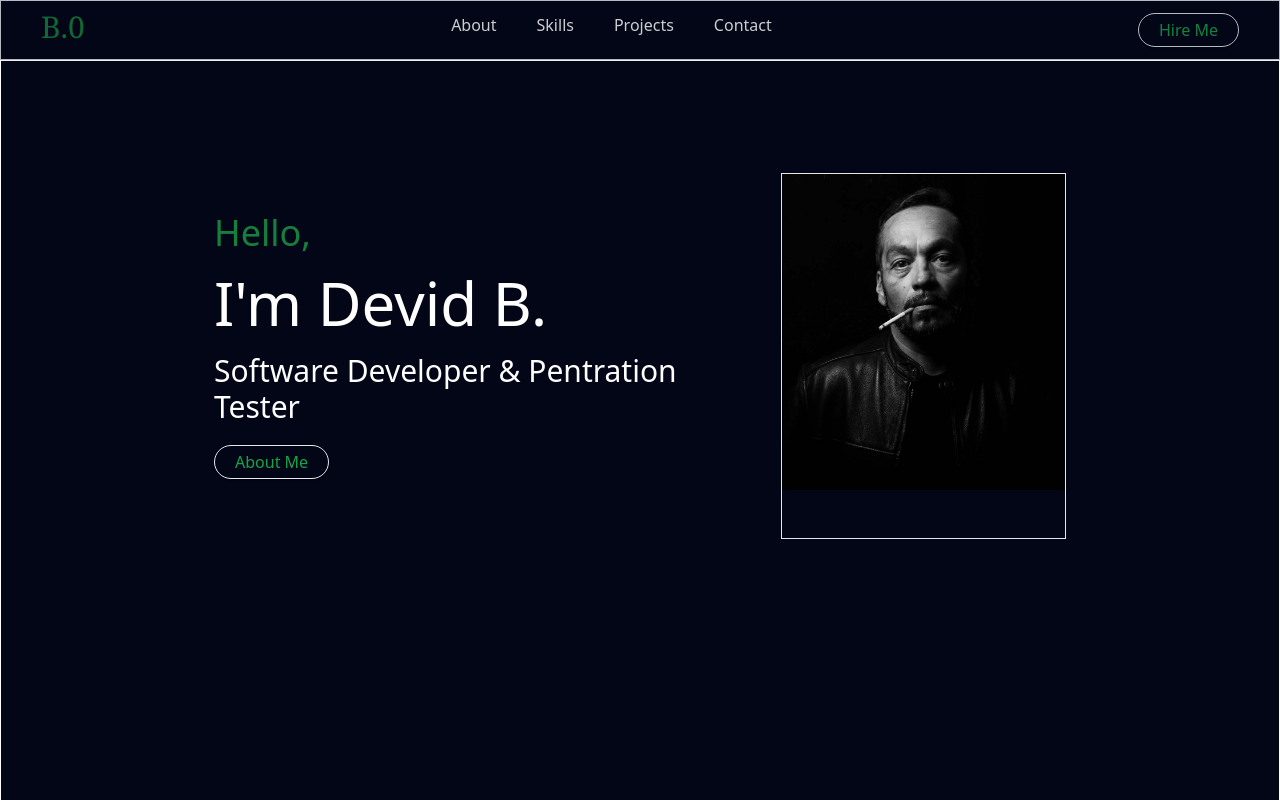
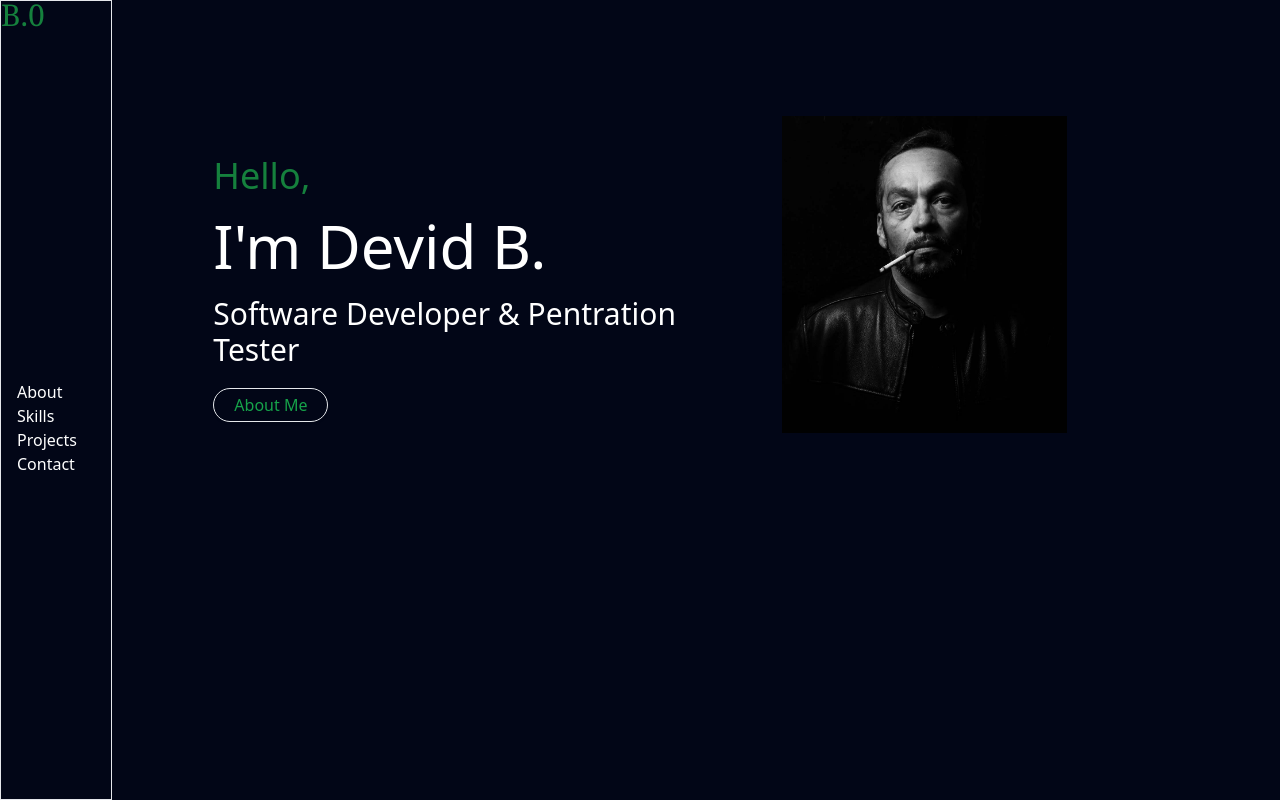
Before and after one commit to b1621/portfolio, a React (Vite) app: page / in a window 1280 px wide. Shown: the top 800 px of the page. Built offline with nearby package versions, Linux system fonts and the light colour scheme.

Commit message:
adding a scrolling effect

```diff
--- a/package.json
+++ b/package.json
@@ -10,8 +10,10 @@
     "preview": "vite preview"
   },
   "dependencies": {
+    "aos": "^2.3.4",
     "react": "^18.2.0",
-    "react-dom": "^18.2.0"
+    "react-dom": "^18.2.0",
+    "react-scroll": "^1.8.9"
   },
   "devDependencies": {
     "@types/react": "^18.2.14",
--- a/src/App.jsx
+++ b/src/App.jsx
@@ -1,19 +1,35 @@
+import { useEffect } from "react";
 import AboutMe from "./components/AboutMe";
 import Contact from "./components/Contact";
 import Header from "./components/Header";
 import HomeScreen from "./components/HomeScreen";
 import Projects from "./components/Projects";
 import Skills from "./components/Skills";
+import AOS from "aos";
+import "aos/dist/aos.css";
+import SideBar from "./components/SideBar";
 
 function App() {
+  useEffect(() => {
+    AOS.init({
+      // Customize AOS settings here
+      duration: 2000,
+      offset: 200,
+      easing: "ease-in-out",
+    });
+    AOS.refresh();
+  }, []);
+
   return (
     <div div className="relative bg bg-slate-950 text-white">
-      <Header />
+      <SideBar />
+      <div className="border-slate-950 h-1 border "></div>
+      {/* <Header /> */}
       <HomeScreen />
-      <AboutMe />
-      <Skills />
-      <Projects />
-      <Contact />
+      <AboutMe id="about" />
+      <Skills id={"skills"} />
+      <Projects id={"projects"} />
+      <Contact id={"contact"} />
     </div>
   );
 }
--- a/src/components/AboutMe.jsx
+++ b/src/components/AboutMe.jsx
@@ -1,11 +1,14 @@
 import React from "react";
 import Button from "./Button";
 
-const AboutMe = () => {
+const AboutMe = ({ id }) => {
   return (
-    <div id="aboutme" className="border border-white h-screen py-16">
+    <div id={id} className=" border-white h-screen py-16">
       <h2 className=" text-center text-4xl my-14">About Me</h2>
-      <div className="flex flex-row gap-5  w-2/3 mx-auto">
+      <div
+        data-aos="fade-right"
+        className="flex flex-row gap-5  w-2/3 mx-auto duration-500"
+      >
         <div className="">
           <img src="./boy.jpg" className=" w-[900px]" alt="" />
         </div>
--- a/src/components/Contact.jsx
+++ b/src/components/Contact.jsx
@@ -1,9 +1,42 @@
 import React from "react";
+import Button from "./Button";
 
-const Contact = () => {
+const Contact = ({ id }) => {
   return (
-    <div id="contactme" className="h-screen">
-      Contact
+    <div id={id} className="h-screen">
+      <h2>Contact</h2>
+      <div className="flex justify-around">
+        <div>
+          <h3>Phone</h3>
+          <p>+251 235 324 895</p>
+        </div>
+        <div>
+          <h3>Email</h3>
+          <h2>sedf.dev@gmail.com</h2>
+        </div>
+        <div>
+          <h3>Address</h3>
+          <h2>Addis Ababa, Ethiopia</h2>
+        </div>
+      </div>
+      <form action="">
+        <div>
+          <label htmlFor="name">Name</label>
+          <input type="text" name="name" id="name" />
+        </div>
+        <div>
+          <label htmlFor="email">Email</label>
+          <input type="email" name="email" id="email" />
+        </div>
+        <div>
+          <label htmlFor="message">Message</label>
+          <textarea name="message" id="message" cols="30" rows="10"></textarea>
+        </div>
+        <div className=" w-24">
+          <Button> Submit </Button>
+          <button type="submit">Submit</button>
+        </div>
+      </form>
     </div>
   );
 };
--- a/src/components/Header.jsx
+++ b/src/components/Header.jsx
@@ -2,22 +2,28 @@ import React from "react";
 import Button from "./Button";
 
 const Header = () => {
+  function scrollToSection(sectionId) {
+    const section = document.getElementById(sectionId);
+    if (section) {
+      section.scrollIntoView({ behavior: "smooth" });
+    }
+  }
   return (
-    <div className="  opacity-80 top-0 z-30 w-full  flex justify-between border shadow py-3 px-10">
+    <div className="  opacity-80 top-0 z-30 w-full  flex justify-between shadow py-3 px-10">
       <a href="#home">
-        <p className=" text-3xl font-serif -my-1 text-green-700">B.0</p>
+        {/* <p className=" text-3xl font-serif -my-1 text-green-700">B.0</p> */}
       </a>
       <ul className="hidden md:flex lg:gap-10 gap-16 mx-20">
-        <a href="#aboutme">
+        <a href="#about">
           <li>About</li>
         </a>
         <a href="#skills">
           <li>Skills</li>
         </a>
-        <a href="#projects">
+        <a href="#projects" onClick={() => scrollToSection("projects")}>
           <li>Projects</li>
         </a>
-        <a href="#contactme">
+        <a href="#contact">
           <li>Contact</li>
         </a>
       </ul>
--- a/src/components/HomeScreen.jsx
+++ b/src/components/HomeScreen.jsx
@@ -3,9 +3,13 @@ import Button from "./Button";
 
 const HomeScreen = () => {
   return (
-    <div id="home" className=" min-h-screen border border-white">
-      <div className="flex flex-row gap-5 my-28 w-2/3 mx-auto">
-        <div className=" my-10">
+    // <div data-aos="fade-up">...</div>
+    <div id="home" className=" min-h-screen  border-white">
+      <div
+        // data-aos="fade-up"
+        className="flex flex-row gap-5 my-28 w-2/3 mx-auto"
+      >
+        <div data-aos="fade-right" className=" my-10">
           <h2 className=" text-green-700 text-4xl">Hello,</h2>
           <h3 className="my-5 text-6xl">I'm Devid B.</h3>
           <h4 className=" text-3xl">Software Developer & Pentration Tester</h4>
@@ -13,7 +17,7 @@ const HomeScreen = () => {
             <Button> About Me </Button>
           </div>
         </div>
-        <div className="border">
+        <div data-aos="fade-left" className="">
           <img src=" ./man_smoke.jpg" className=" w-72" alt="" />
         </div>
       </div>
--- a/src/components/Projects.jsx
+++ b/src/components/Projects.jsx
@@ -1,8 +1,8 @@
 import React from "react";
 
-const Projects = () => {
+const Projects = ({ id }) => {
   return (
-    <div id="projects" className=" h-screen border border-white">
+    <div id={id} className=" h-screen border border-white">
       <div className="py-20">
         <h2 className="text-center text-4xl mb-10">My Works</h2>
         <ul className=" w-fit mx-auto flex gap-14 my-5">
@@ -11,10 +11,10 @@ const Projects = () => {
           <li>Tools</li>
         </ul>
         <div className=" w-2/3 mx-auto flex gap-10">
-          <div className="border p-5 w-60  h-56">
+          <div data-aos="flip-left" className="border p-5 w-60  h-56">
             <p> project 1</p>
           </div>
-          <div className="border p-5 w-60 h-56">
+          <div data-aos="flip-left" className="border p-5 w-60 h-56">
             <p> project 2</p>
           </div>
         </div>
--- /dev/null
+++ b/src/components/SideBar.jsx
@@ -0,0 +1,127 @@
+import React, { useEffect, useState } from "react";
+import { Link, Element, animateScroll as scroll, scroller } from "react-scroll";
+
+const SideBar = () => {
+  const [activeLink, setActiveLink] = useState("about");
+
+  // Function to handle scroll events
+  const handleScroll = () => {
+    // Get the scroll position
+    const scrollY = window.scrollY;
+
+    // Define the positions of your sections
+    const homePosition = 0;
+    const aboutPosition = document.getElementById("about").offsetTop;
+    const skillsPosition = document.getElementById("skills").offsetTop;
+    const projectsPosition = document.getElementById("projects").offsetTop;
+    const contactPosition = document.getElementById("contact").offsetTop;
+
+    // Determine which section is currently in view
+    if (scrollY >= homePosition && scrollY < aboutPosition) {
+      setActiveLink("home");
+    } else if (scrollY >= aboutPosition && scrollY < skillsPosition) {
+      setActiveLink("about");
+    } else if (scrollY >= skillsPosition && scrollY < projectsPosition) {
+      setActiveLink("skills");
+    } else if (scrollY >= projectsPosition && scrollY < contactPosition) {
+      setActiveLink("projects");
+    } else if (scrollY >= contactPosition) {
+      setActiveLink("contact");
+    } else {
+      setActiveLink("about");
+    }
+  };
+
+  // Add scroll event listener when the component mounts
+  useEffect(() => {
+    window.addEventListener("scroll", handleScroll);
+
+    // Clean up the event listener when the component unmounts
+    return () => {
+      window.removeEventListener("scroll", handleScroll);
+    };
+  }, []);
+
+  const scrollToTop = () => {
+    scroll.scrollToTop();
+  };
+
+  console.log("the current page is ", activeLink);
+
+  // const scrollToAbout = () => {
+  //   scroller.scrollTo("about", {
+  //     duration: 1000,
+  //     delay: 0,
+  //     smooth: "easeInOutQuart",
+  //   });
+  // };
+  // const scrollToProject = () => {
+  //   scroller.scrollTo("projects", {
+  //     duration: 1000,
+  //     delay: 0,
+  //     smooth: "easeInOutQuart",
+  //   });
+  // };
+
+  return (
+    <div className="fixed w-28 border h-full">
+      <p
+        onClick={scrollToTop}
+        className=" text-3xl font-serif -my-1 text-green-700"
+      >
+        B.0
+      </p>
+
+      <ul className="flex flex-col justify-center h-full px-4">
+        {/* <a href="#about">
+          <li>About</li>
+        </a> */}
+        <Link
+          // className=" active:text-green-700"
+          className={activeLink === "about" ? "text-green-700" : ""}
+          to="about"
+          smooth={true}
+          duration={1500}
+        >
+          About
+        </Link>
+        <Link
+          to="skills"
+          smooth={true}
+          duration={1500}
+          className={activeLink === "skills" ? "text-green-700" : ""}
+        >
+          Skills
+        </Link>
+        <Link
+          to="projects"
+          smooth={true}
+          duration={1500}
+          className={activeLink === "projects" ? "text-green-700" : ""}
+        >
+          Projects
+        </Link>
+        <Link
+          to="contact"
+          smooth={true}
+          duration={1500}
+          className={activeLink === "contact" ? "text-green-700" : ""}
+        >
+          Contact
+        </Link>
+        {/* <a href="#skills">
+          <li>Skills</li>
+        </a>
+        <a href="#projects" onClick={scrollToProject}>
+          <li>Projects</li>
+        </a>
+        <a href="#contact">
+          <li>Contact</li>
+        </a> */}
+        {/* <button onClick={scrollToTop}>Scroll to Top</button> */}
+      </ul>
+    </div>
+  );
+};
+
+export default SideBar;
--- a/src/components/Skills.jsx
+++ b/src/components/Skills.jsx
@@ -1,8 +1,8 @@
 import React from "react";
 
-const Skills = () => {
+const Skills = ({ id }) => {
   return (
-    <div id="skills" className="border border-white h-screen">
+    <div id={id} className="border border-white h-screen">
       Skills
     </div>
   );
```
Also changed, not shown: 1 other file (tests, documents, lock files or other folders).
